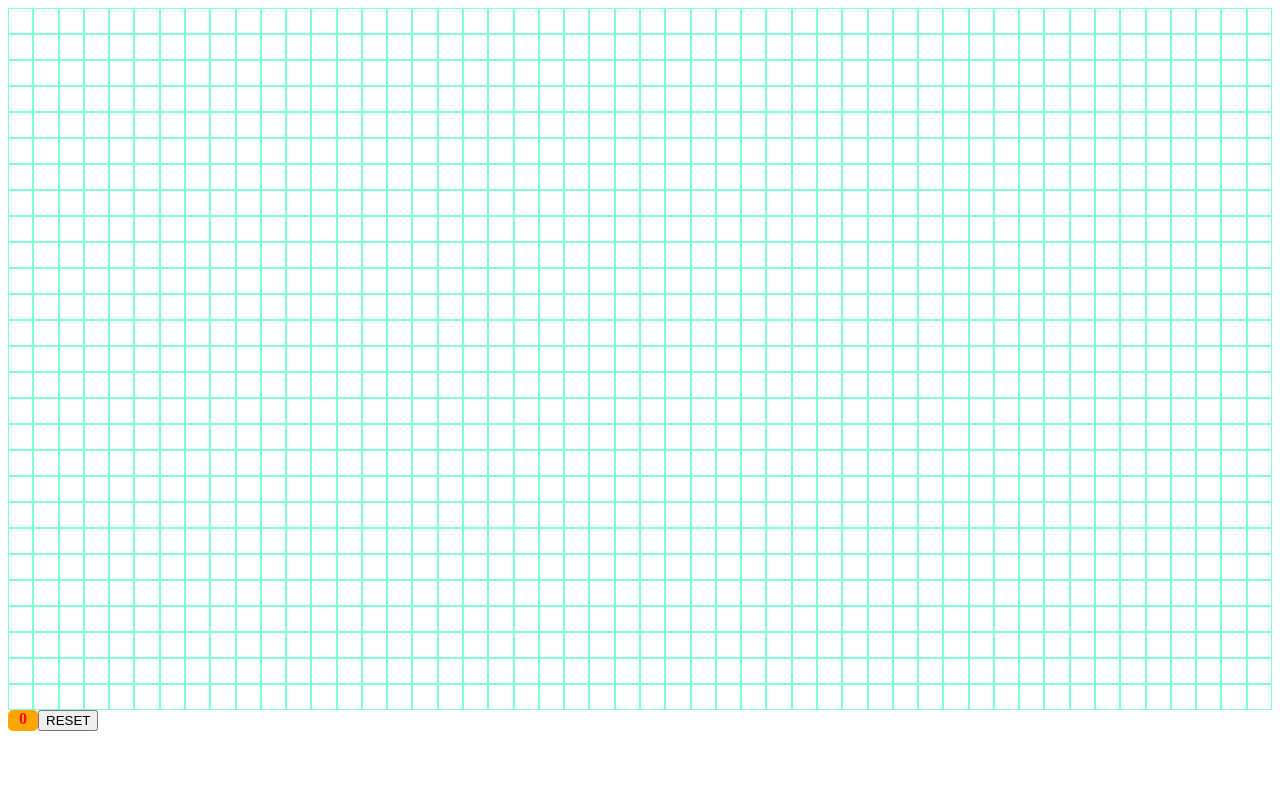
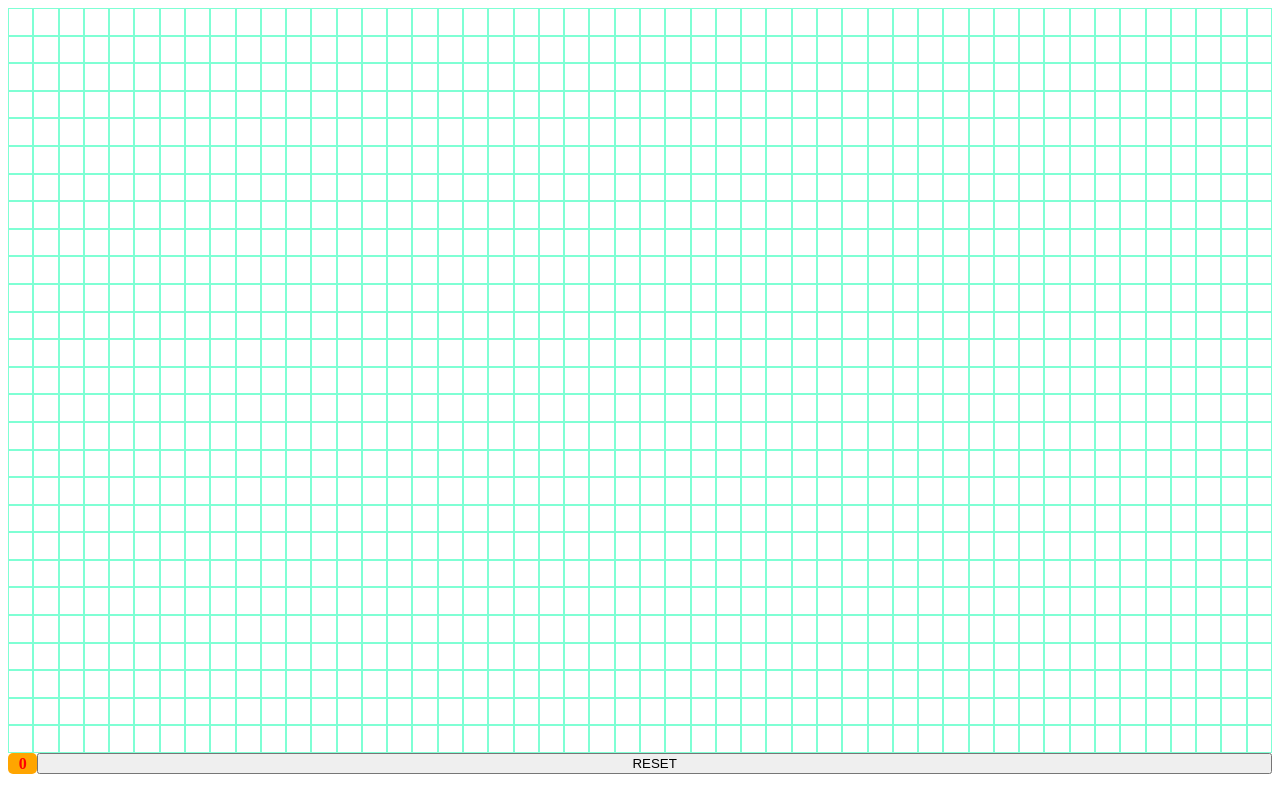
Before and after one commit to nadfri/squaregrid, a plain HTML site: page index.html in a window 1280 px wide. Drawn offline with Linux system fonts and the light colour scheme.

Commit message:
update css

```diff
--- a/style.css
+++ b/style.css
@@ -8,10 +8,10 @@
 
 
 .box{
-    height: 3vh;
+    height: 3.2vh;
     border: solid 1px aquamarine;
     /* border-radius: 50%; */
-    transition: all 0.5s;
+    transition: all 0.2s;
     text-align: center;
     cursor: pointer;
 }
@@ -21,8 +21,8 @@
     /* border-radius: 50%; */
     border: solid 1px aquamarine;
     background-color: red;
-    height: 3vh;
-    transition: all 0.5s;
+    height: 3.2vh;
+    transition: all 0.25s;
     text-align: center;
     cursor: pointer;
 }
@@ -33,9 +33,15 @@
     font-weight: bold;
     background-color: orange;
     border-radius: 5px;
-    text-align: center;
+    display: flex;
+    justify-content: center;
+    align-items: center;
 }
 
 .options{
     display: flex;
 }
+
+button{
+    width: 100%;
+}
```
